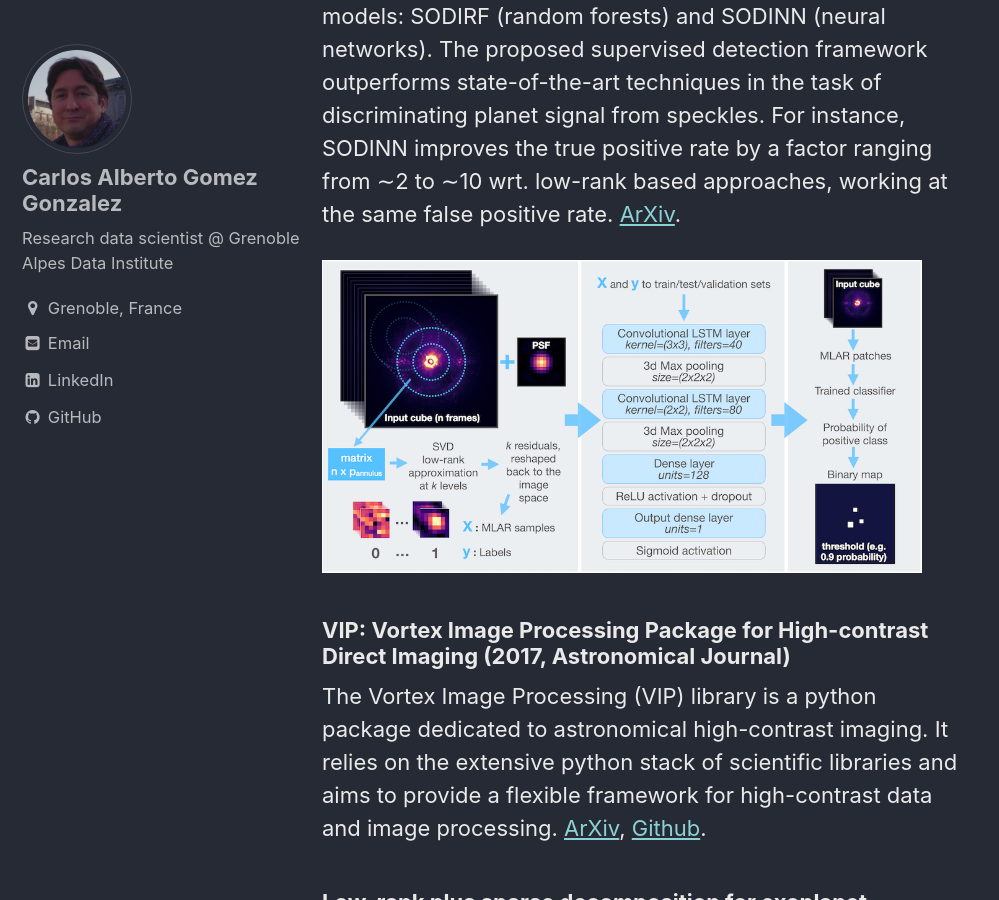
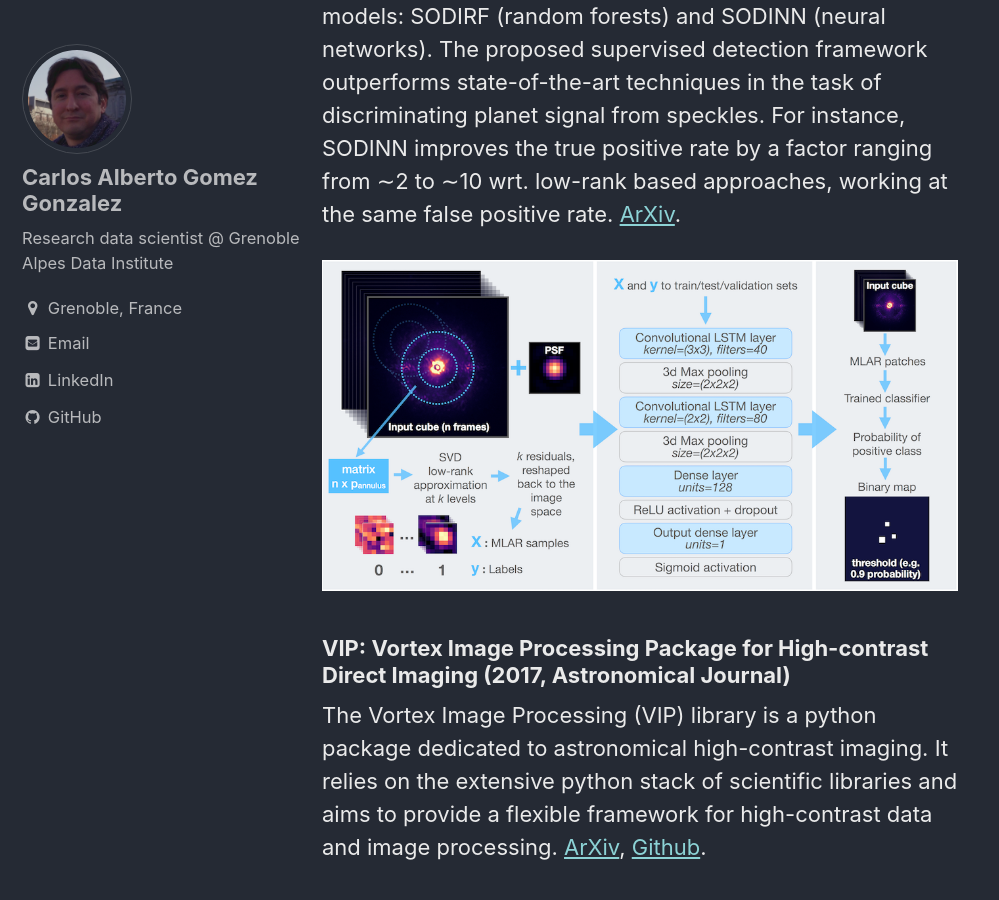
Before and after one commit to carlos-gg/carlos-gg.github.io, a Jekyll site: the page built from _pages/publications.md, in a window 1280 px wide and 900 px high, scrolled down 831 px. Shown: the whole window, without its empty margins (0-999 px from the left). Built offline with Jekyll 4.4.1, drawn with Linux system fonts in a browser that asks for light colours.

Commit message:
no message

```diff
--- a/_pages/publications.md
+++ b/_pages/publications.md
@@ -12,7 +12,7 @@
 ### Supervised detection of exoplanets (2017, Astronomy & Astrophysics)
 We reformulate the exoplanet detection task (for [angular differential imaging](https://vimeo.com/125547220) sequences) building on well-established machine learning techniques to take high-contrast imaing post-processing from an unsupervised to a supervised learning context. In this new framework, we presented algorithmic solutions using two different discriminative models: SODIRF (random forests) and SODINN (neural networks). The proposed supervised detection framework outperforms state-of-the-art techniques in the task of discriminating planet signal from speckles. For instance, SODINN improves the true positive rate by a factor ranging from ∼2 to ∼10 wrt. low-rank based approaches, working at the same false positive rate. [ArXiv](https://arxiv.org/abs/1712.02841).
 
-![SODINN framework](/assets/images/sodinn.png){:width="600px"}
+![SODINN framework](/assets/images/sodinn.png){:width="700px"}
 
 ### VIP: Vortex Image Processing Package for High-contrast Direct Imaging (2017, Astronomical Journal)
 The Vortex Image Processing (VIP) library is a python package dedicated to astronomical high-contrast imaging. It relies on the extensive python stack of scientific libraries and aims to provide a flexible framework for high-contrast data and image processing. [ArXiv](https://arxiv.org/abs/1705.06184), [Github](https://github.com/vortex-exoplanet/VIP).
@@ -24,4 +24,4 @@
 ## PhD Thesis:
 _Advanced data processing for high-contrast imaging-Pushing exoplanet direct detection limits with machine learning_. 2017, Université de Liège. Supervisors: Prof. Jean Surdej, Prof. Marc Van Droogenbroeck and Dr. Olivier Absil. [ORBi link](http://orbi.ulg.ac.be/handle/2268/214337).
 
-![Thesis](/assets/images/thesis.jpg){:width="600px"}
+![Thesis](/assets/images/thesis.jpg){:width="700px"}
```
Also changed, not shown: _pages/software.md (+1 -1 lines).
